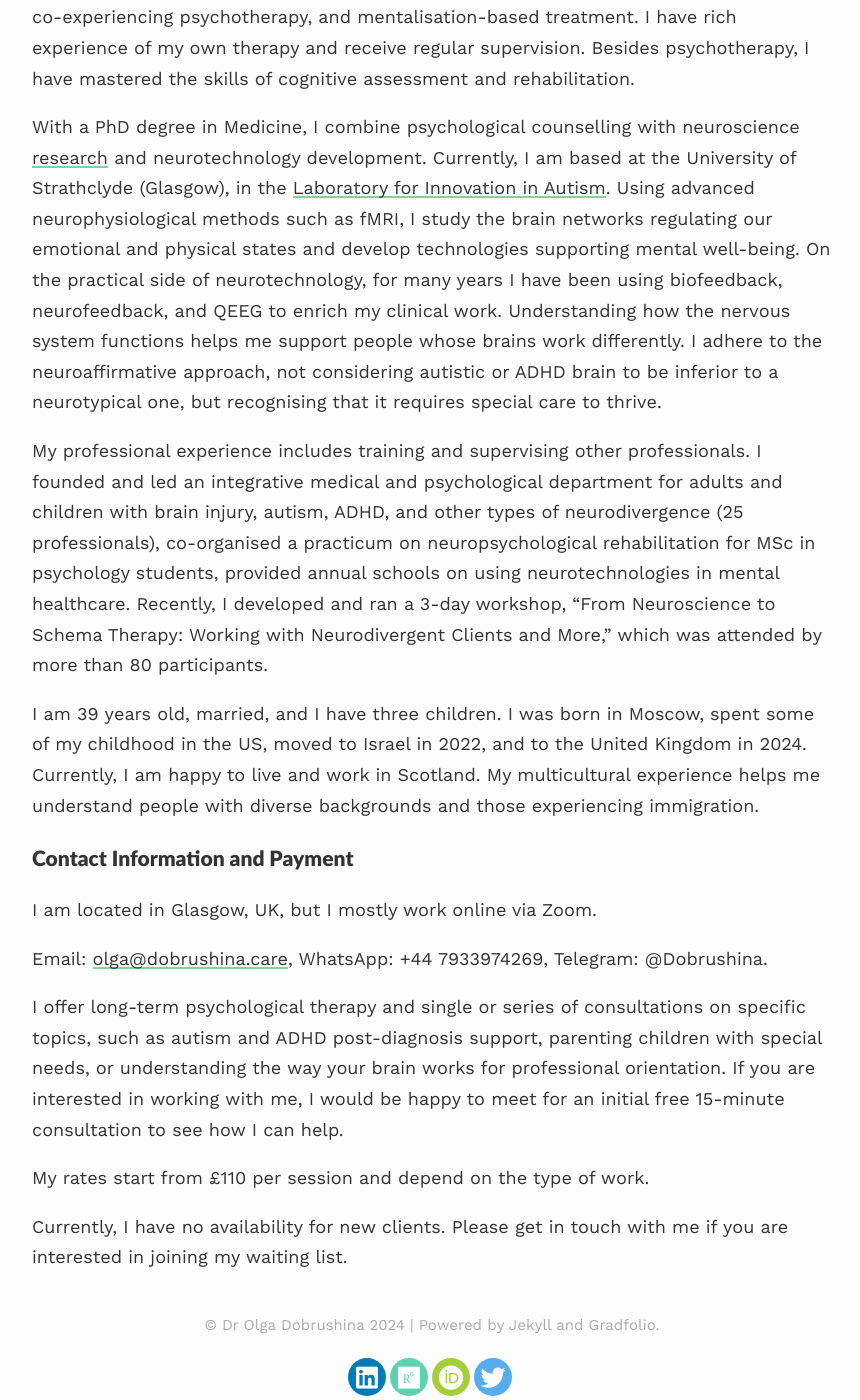
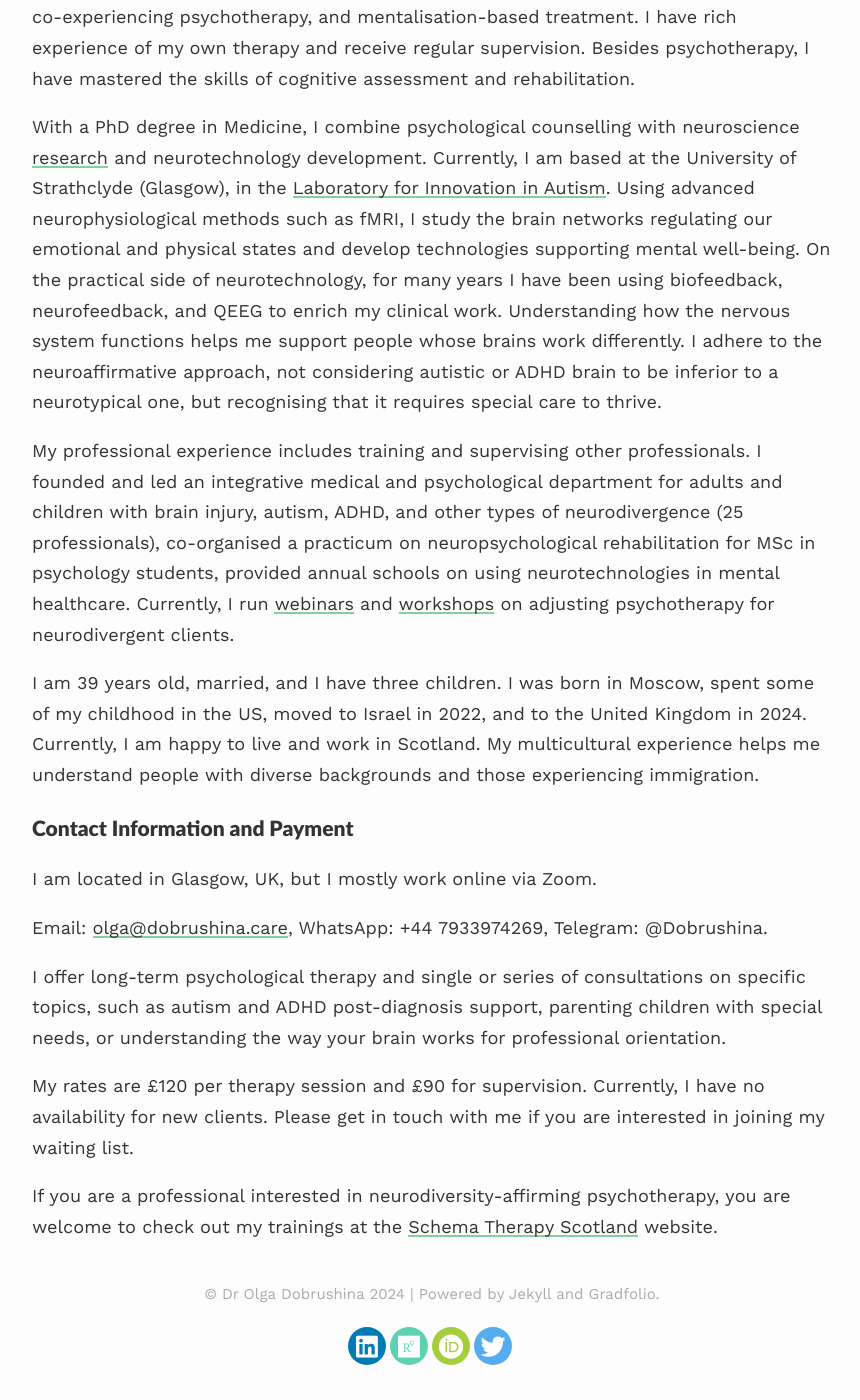
Before and after one commit to dobrushina/dobrushina.github.io, a Jekyll site: the page built from index.md, in a window 1280 px wide and 1400 px high, scrolled down 2092 px. Shown: the whole window, without its empty margins (208-1068 px from the left). Built offline with Jekyll 4.4.1, drawn with Linux system fonts in a browser that asks for light colours; nearby versions of some CDN libraries; after the commit the page ends 3461 px from its top, so only the background shows below that.

Commit message:
Update index.md

```diff
--- a/index.md
+++ b/index.md
@@ -105,7 +105,7 @@ I completed a Master's programme in counselling psychology, studied cognitive be
 
 With a PhD degree in Medicine, I combine psychological counselling with neuroscience [research](Research.md) and neurotechnology development. Currently, I am based at the University of Strathclyde (Glasgow), in the [Laboratory for Innovation in Autism](https://www.strath.ac.uk/research/innovationinautism/). Using advanced neurophysiological methods such as fMRI, I study the brain networks regulating our emotional and physical states and develop technologies supporting mental well-being. On the practical side of neurotechnology, for many years I have been using biofeedback, neurofeedback, and QEEG to enrich my clinical work. Understanding how the nervous system functions helps me support people whose brains work differently. I adhere to the neuroaffirmative approach, not considering autistic or ADHD brain to be inferior to a neurotypical one, but recognising that it requires special care to thrive.
 
-My professional experience includes training and supervising other professionals. I founded and led an integrative medical and psychological department for adults and children with brain injury, autism, ADHD, and other types of neurodivergence (25 professionals), co-organised a practicum on neuropsychological rehabilitation for MSc in psychology students, provided annual schools on using neurotechnologies in mental healthcare. Recently, I developed and ran a 3-day workshop, "From Neuroscience to Schema Therapy: Working with Neurodivergent Clients and More," which was attended by more than 80 participants.
+My professional experience includes training and supervising other professionals. I founded and led an integrative medical and psychological department for adults and children with brain injury, autism, ADHD, and other types of neurodivergence (25 professionals), co-organised a practicum on neuropsychological rehabilitation for MSc in psychology students, provided annual schools on using neurotechnologies in mental healthcare. Currently, I run [webinars](https://www.schematherapyscotland.com/courses/meeting-the-needs-of-neurodivergent-clients-in-psychotherapy-online-introductory-webinar-i-online-workshop-i-september-2024-i-schema-therapy-scotland/) and [workshops](https://www.schematherapyscotland.com/courses/working-therapeutically-with-neurodivergent-clients-from-neuroscience-to-therapy-i-online-workshop-i-january-2025-i-schema-therapy-scotland/) on adjusting psychotherapy for neurodivergent clients.
 
 I am 39 years old, married, and I have three children. I was born in Moscow, spent some of my childhood in the US, moved to Israel in 2022, and to the United Kingdom in 2024. Currently, I am happy to live and work in Scotland. My multicultural experience helps me understand people with diverse backgrounds and those experiencing immigration.
 
@@ -115,8 +115,8 @@ I am located in Glasgow, UK, but I mostly work online via Zoom.
 
 Email: [olga@dobrushina.care](mailto:olga@dobrushina.care), WhatsApp: +44 7933974269, Telegram: @Dobrushina.
 
-I offer long-term psychological therapy and single or series of consultations on specific topics, such as autism and ADHD post-diagnosis support, parenting children with special needs, or understanding the way your brain works for professional orientation. If you are interested in working with me, I would be happy to meet for an initial free 15-minute consultation to see how I can help.
+I offer long-term psychological therapy and single or series of consultations on specific topics, such as autism and ADHD post-diagnosis support, parenting children with special needs, or understanding the way your brain works for professional orientation.
 
-My rates start from £110 per session and depend on the type of work.
+My rates are £120 per therapy session and £90 for supervision. Currently, I have no availability for new clients. Please get in touch with me if you are interested in joining my waiting list.
 
-Currently, I have no availability for new clients. Please get in touch with me if you are interested in joining my waiting list.
+If you are a professional interested in neurodiversity-affirming psychotherapy, you are welcome to check out my trainings at the [Schema Therapy Scotland](https://www.schematherapyscotland.com/) website.
```
